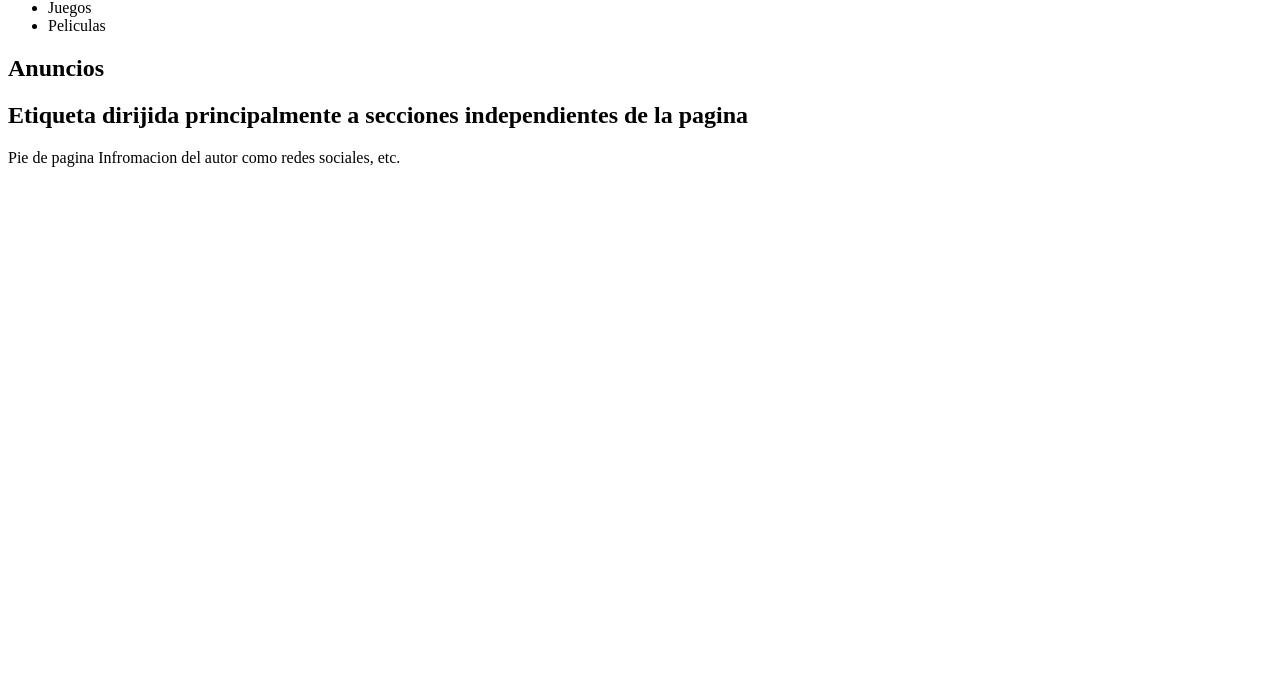
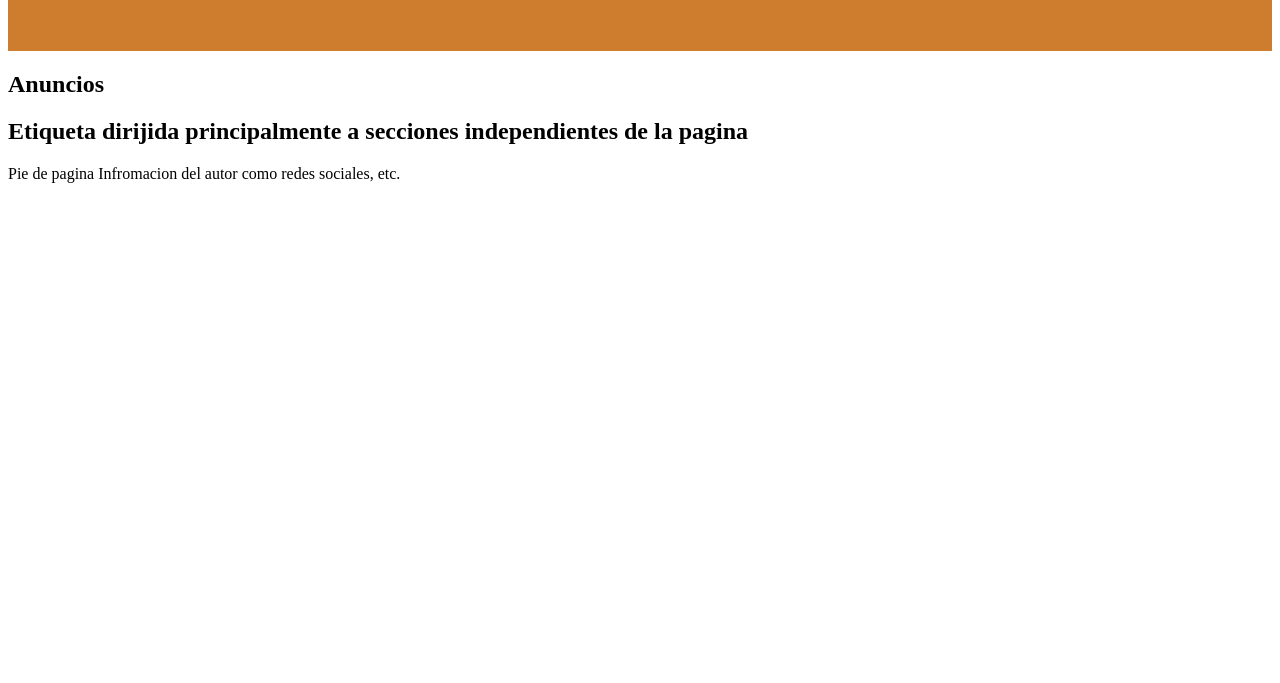
Before and after one commit to buzzlaiyirv/VICTOR-YA-EZ-SILVA, a plain HTML site: page DUNE/DUNE.html in a window 1280 px wide. Shown: the part 117-800 px from the top of the page. Drawn offline with Linux system fonts and the light colour scheme.

Commit message:
correcion css dune

```diff
--- a/DUNE/DUNE.html
+++ b/DUNE/DUNE.html
@@ -4,6 +4,7 @@
     <meta charset="UTF-8">
     <meta name="viewport" content="width=device-width, initial-scale=1.0">
     <title>Dune Libros</title>
+    <link rel="stylesheet" href="dunestyle.css">
 </head>
 <body>
     <div class="container">
```
